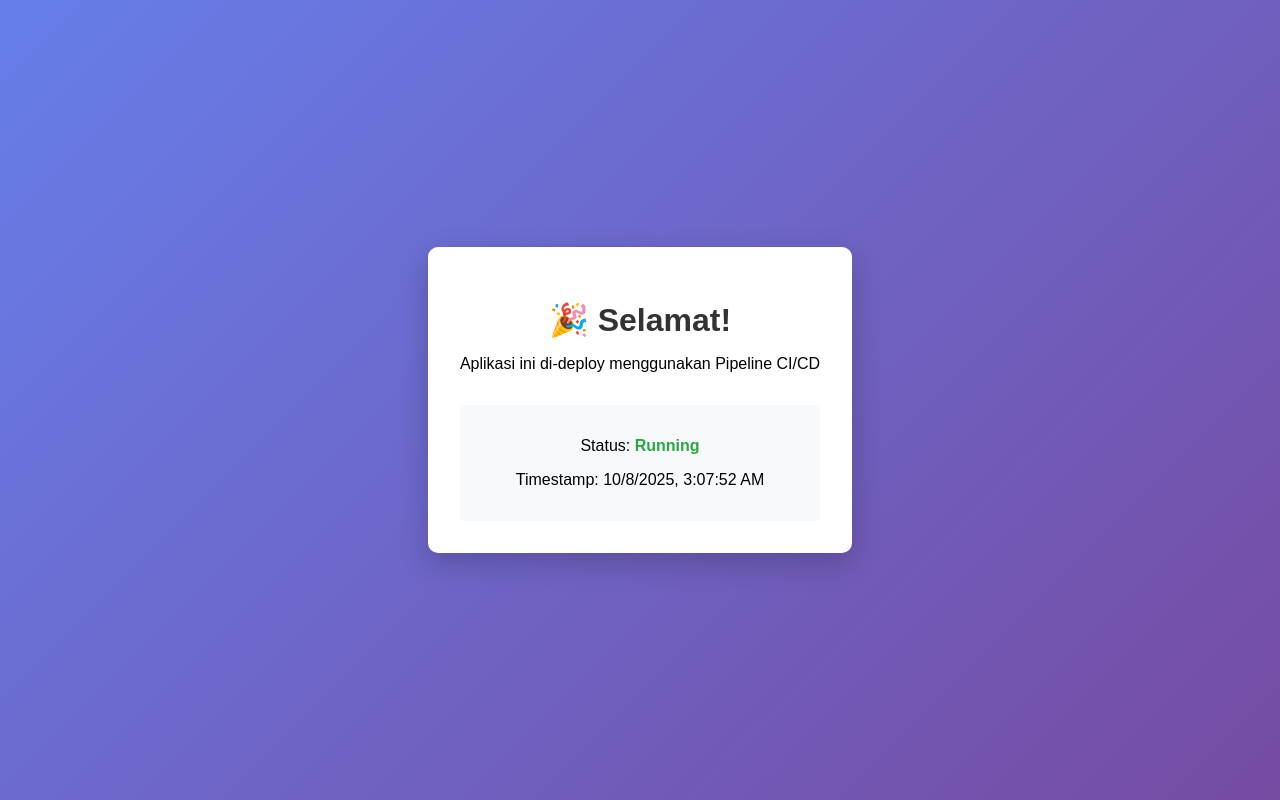
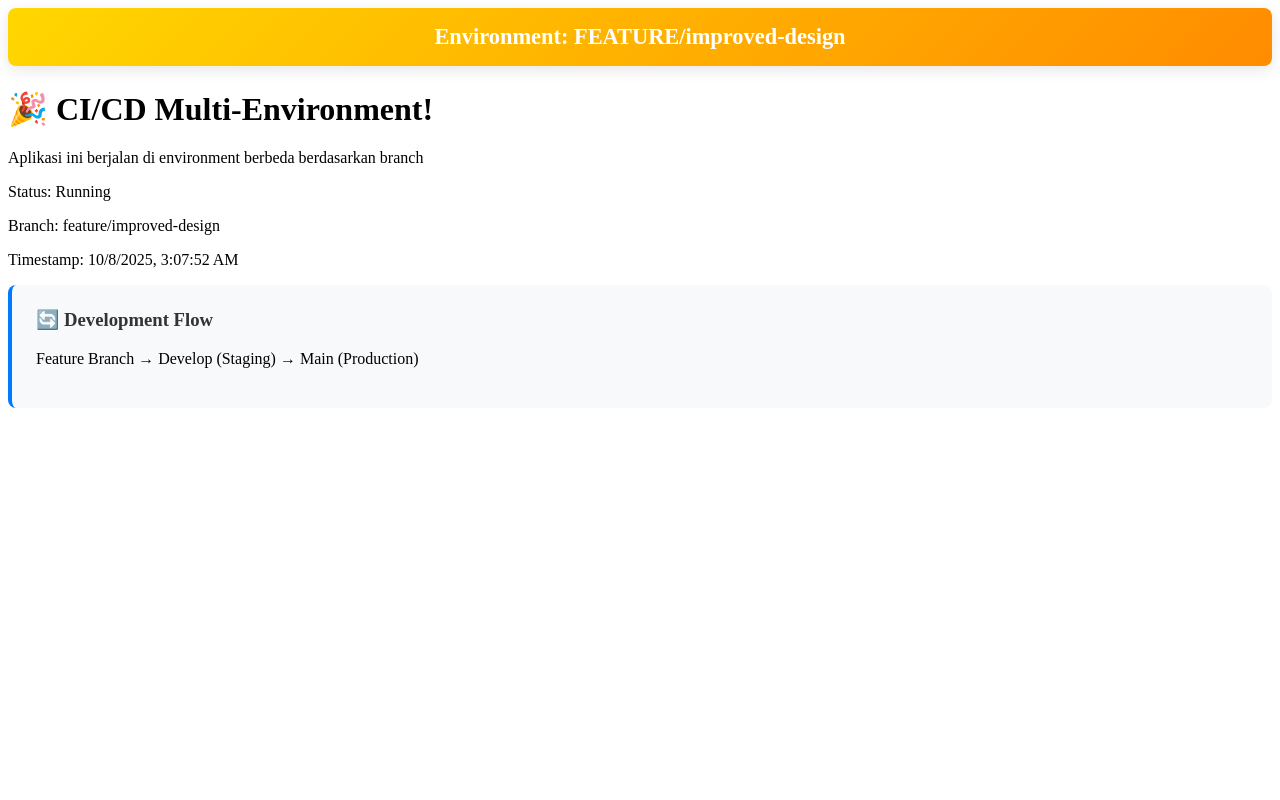
Before and after one commit to nadzwa215/belajar-pipeline, a plain HTML site: page index.html in a window 1280 px wide. Drawn offline with Linux system fonts and the light colour scheme.

Commit message:
feat: add multi-environment display and styling

```diff
--- a/index.html
+++ b/index.html
@@ -1,20 +1,42 @@
 <!DOCTYPE html>
 <html>
 <head>
-    <title>Belajar Pipeline CI/CD</title>
+    <title>Belajar Pipeline CI/CD - Multi Environment</title>
     <link rel="stylesheet" href="style.css">
 </head>
 <body>
     <div class="container">
-        <h1>🎉 Selamat!</h1>
-        <p>Aplikasi ini di-deploy menggunakan Pipeline CI/CD</p>
+        <div class="environment-banner" id="env-banner">
+            <h2>Environment: <span id="env-name">DEVELOPMENT</span></h2>
+        </div>
+
+        <h1>🎉 CI/CD Multi-Environment!</h1>
+        <p>Aplikasi ini berjalan di environment berbeda berdasarkan branch</p>
+
         <div class="info">
             <p>Status: <span id="status">Running</span></p>
+            <p>Branch: <span id="branch">feature/improved-design</span></p>
             <p>Timestamp: <span id="timestamp"></span></p>
+        </div>
+
+        <div class="displays">
+            <div class="display-card">
+                <h3>🔄 Development Flow</h3>
+                <p>Feature Branch → Develop (Staging) → Main (Production)</p>
+            </div>
         </div>
     </div>
     <script>
         document.getElementById('timestamp').textContent = new Date().toLocaleString();
+
+        // Dynamic environment styling
+        const envBanner = document.getElementById('env-banner');
+        const envName = document.getElementById('env-name');
+
+        // Logic untuk detect environment berdasarkan URL atau config
+        // Untuk sekarang, kita set manual berdasarkan branch name
+        envName.textContent = 'FEATURE/improved-design';
+        envBanner.style.background = 'linear-gradient(135deg, #ffd700 0%, #ff8c00 100%)';
     </script>
 </body>
 </html>
--- a/style.css
+++ b/style.css
@@ -1,35 +1,27 @@
-body {
-    font-family: Arial, sans-serif;
-    background: linear-gradient(135deg, #667eea 0%, #764ba2 100%);
-    margin: 0;
-    padding: 0;
-    height: 100vh;
-    display: flex;
-    justify-content: center;
-    align-items: center;
+.environment-banner {
+    background: linear-gradient(135deg, #28a745 0%, #20c997 100%);
+    color: white;
+    padding: 1rem;
+    border-radius: 8px;
+    margin-bottom: 1.5rem;
+    text-align: center;
+    box-shadow: 0 4px 15px rgba(0,0,0,0.1);
 }
 
-.container {
-    background: white;
-    padding: 2rem;
-    border-radius: 10px;
-    box-shadow: 0 10px 30px rgba(0,0,0,0.2);
-    text-align: center;
+.environment-banner h2 {
+    margin: 0;
+    font-size: 1.4rem;
 }
 
-h1 {
-    color: #333;
-    margin-bottom: 1rem;
+.display-card {
+    background: #f8f9fa;
+    padding: 1.5rem;
+    border-radius: 8px;
+    border-left: 4px solid #007bff;
+    margin-top: 1rem;
 }
 
-.info {
-    margin-top: 2rem;
-    padding: 1rem;
-    background: #f8f9fa;
-    border-radius: 5px;
+.display-card h3 {
+    color: #333;
+    margin-top: 0;
 }
-
-#status {
-    color: #28a745;
-    font-weight: bold;
-}
```
Also changed, not shown: 1 other file.
